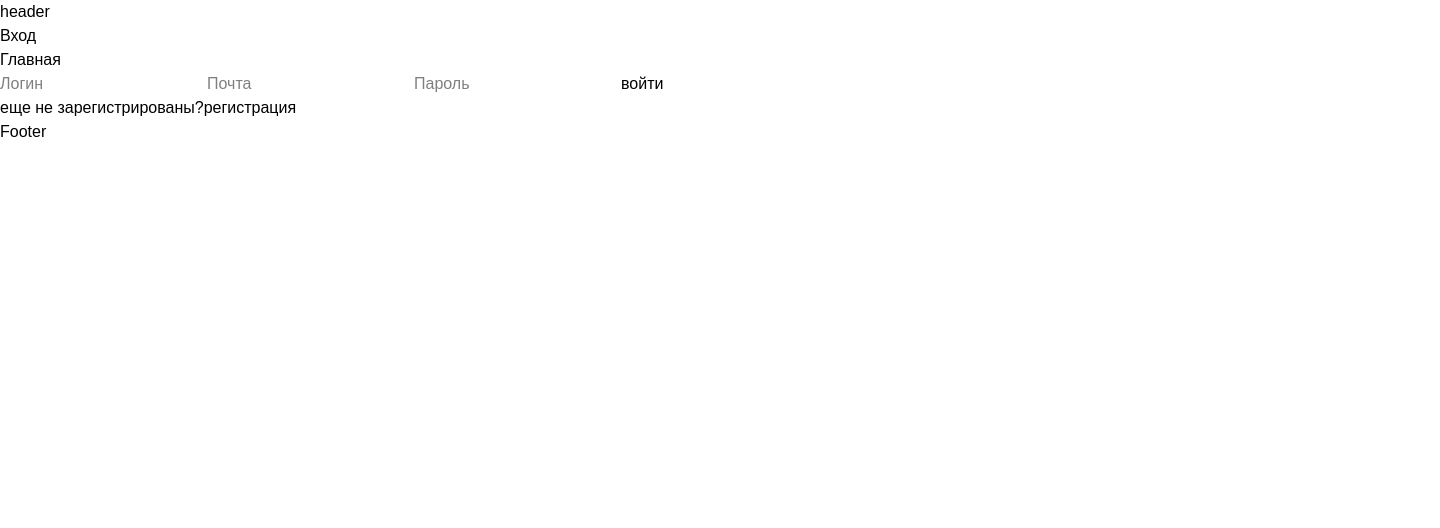
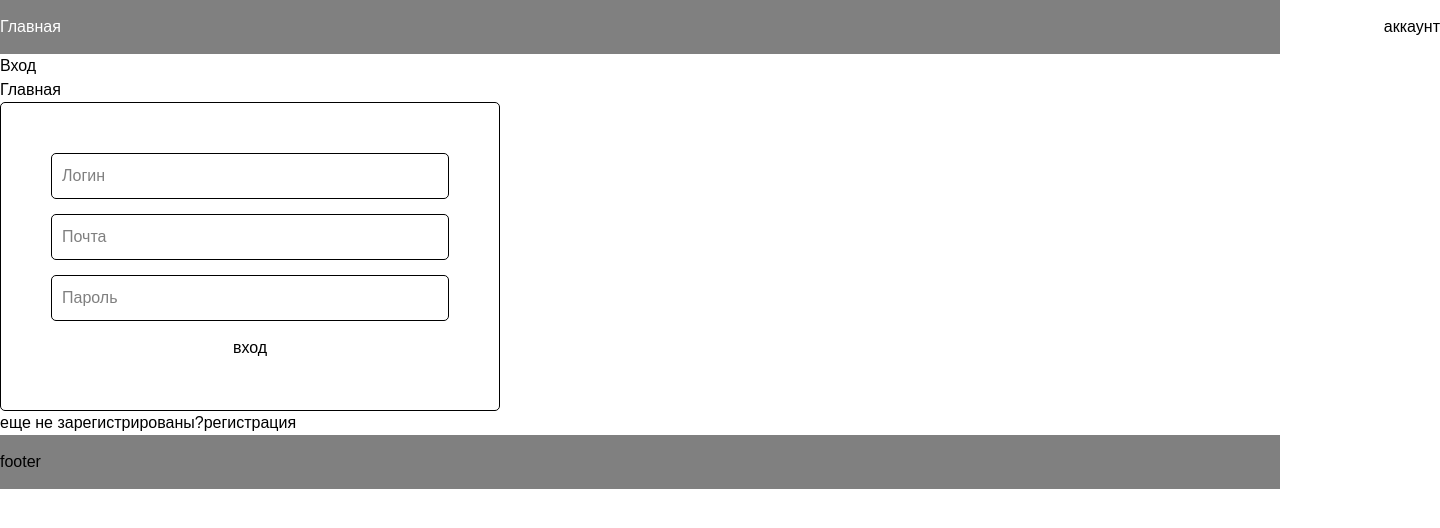
Before and after one commit to akaryaka/portal, a Next.js app in the folder client/: page /signin in a window 1280 px wide. Shown: the top 528 px of the page, 1440 px wide, since content can reach past the window. Built offline with nearby package versions, Linux system fonts and the light colour scheme.

Commit message:
ref: create components, routing working

```diff
--- /dev/null
+++ b/client/src/app/admin/page.tsx
@@ -0,0 +1,9 @@
+const Admin = () => {
+  return (
+    <>
+      admin
+    </>
+  )
+}
+
+export default Admin
--- a/client/src/app/layout.tsx
+++ b/client/src/app/layout.tsx
@@ -25,7 +25,7 @@ export default function RootLayout({ children }: LayoutProps<"/">) {
       lang="en"
       className={`${geistSans.variable} ${geistMono.variable} h-full antialiased`}
     >
-      <body className="min-h-full flex flex-col">
+      <body>
         <Header />
         {children}
         <Footer />
--- a/client/src/app/page.tsx
+++ b/client/src/app/page.tsx
@@ -2,13 +2,11 @@ import Link from 'next/link'
 
 export default function Home() {
   return (
-    <div className="flex flex-col flex-1 items-center justify-center bg-zinc-50 font-sans">
-      <main className="flex flex-1 w-full max-w-3xl flex-col items-center justify-between py-32 px-16">
-        <div>
-          <Link href='signin'>Вход</Link>
-          <Link href='signup'>Регистрация</Link>
-        </div>
-      </main>
-    </div>
+    <main className="font-sans flex w-full h-[100vh] flex-col items-center justify-center py-32 px-16">
+      <div className='flex justify-center gap-[20px]'>
+        <Link href='signin'>Вход</Link>
+        <Link href='signup'>Регистрация</Link>
+      </div>
+    </main>
   );
 }
--- a/client/src/app/signin/page.tsx
+++ b/client/src/app/signin/page.tsx
@@ -1,4 +1,4 @@
-import Form from 'next/form'
+import Form from '@/components/Form/Form'
 import Link from 'next/link'
 
 const SignIn = () => {
@@ -6,12 +6,7 @@ const SignIn = () => {
     <>
       <h1>Вход</h1>
       <Link href="/">Главная</Link>
-      <Form action='/submit'>
-        <input type="text" placeholder='Логин' />
-        <input type="text" placeholder='Почта' />
-        <input type="text" placeholder='Пароль' />
-        <button>войти</button>
-      </Form>
+      <Form page='вход'/>
       <div>
         <span>еще не зарегистрированы?</span>
         <Link href="/signup">регистрация</Link>
--- a/client/src/app/signup/page.tsx
+++ b/client/src/app/signup/page.tsx
@@ -1,4 +1,4 @@
-import Form from 'next/form'
+import Form from '@/components/Form/Form'
 import Link from 'next/link'
 
 const SignUp = () => {
@@ -6,12 +6,7 @@ const SignUp = () => {
     <>
       <h1>Регистрация</h1>
       <Link href="/">Главная</Link>
-      <Form action='/submit'>
-        <input type="text" placeholder='Логин' />
-        <input type="text" placeholder='Почта' />
-        <input type="text" placeholder='Пароль' />
-        <button>Зарегистрироваться</button>
-      </Form>
+      <Form page='регистрация'/>
       <div>
         <span>уже зарегистрированы?</span>
         <Link href="/signin">вход</Link>
--- a/client/src/components/Button/Button.tsx
+++ b/client/src/components/Button/Button.tsx
@@ -1,7 +1,7 @@
 const Button = () => {
   return(
     <>
-      <button>Кнопка</button>
+      <button type="submit">Кнопка</button>
     </>
   )
 }
--- a/client/src/components/Footer/Footer.tsx
+++ b/client/src/components/Footer/Footer.tsx
@@ -1,7 +1,11 @@
 const Footer = () => {
   return(
     <>
-      Footer
+      <footer className='pt-[15px] pb-[15px] bg-[grey]'>
+        <div className='w-[1440px] mr-[auto] ml-[auto]'>
+          footer
+        </div>
+      </footer>
     </>
   )
 }
--- /dev/null
+++ b/client/src/components/Form/Form.props.tsx
@@ -0,0 +1,3 @@
+export interface Props {
+  page: string
+}
--- /dev/null
+++ b/client/src/components/Form/Form.tsx
@@ -0,0 +1,16 @@
+import Input from '../Input/Input'
+import { Props } from './Form.props'
+
+const Form = ({ page }: Props) => {
+  return(
+  <>
+    <form className='w-[500px] flex flex-col border border-[1px #000] rounded-[5px] p-[50px]' action='/admin'>
+      <Input placeholder='Логин'/>
+      <Input placeholder='Почта'/>
+      <Input placeholder='Пароль'/>
+      <button>{page}</button>
+    </form>
+  </>)
+}
+
+export default Form
--- a/client/src/components/Header/Header.tsx
+++ b/client/src/components/Header/Header.tsx
@@ -1,7 +1,15 @@
+import Link from 'next/link'
+
+
 const Header = () => {
   return(
     <>
-      header
+      <header className='pt-[15px] pb-[15px] bg-[grey]'>
+        <div className='w-[1440px] mr-[auto] ml-[auto] flex justify-between'>
+          <Link className='text-[white]' href="/">Главная</Link>
+          <div>аккаунт</div>
+        </div>
+      </header>
     </>
   )
 }
--- /dev/null
+++ b/client/src/components/Input/Input.props.tsx
@@ -0,0 +1,3 @@
+export interface Props {
+  placeholder: string;
+}
--- a/client/src/components/Input/Input.tsx
+++ b/client/src/components/Input/Input.tsx
@@ -1,7 +1,9 @@
-const Input = () => {
+import { Props } from "./Input.props"
+
+const Input = ({ placeholder }: Props) => {
   return(
     <>
-      <input type="text" placeholder="input"/>
+      <input className='border border-[1px #000] rounded-[5px] mb-[15px] p-[10px]' type="text" placeholder={placeholder} />
     </>
   )
 }
```
Also changed, not shown: 1 other file (tests, documents, lock files or other folders).
